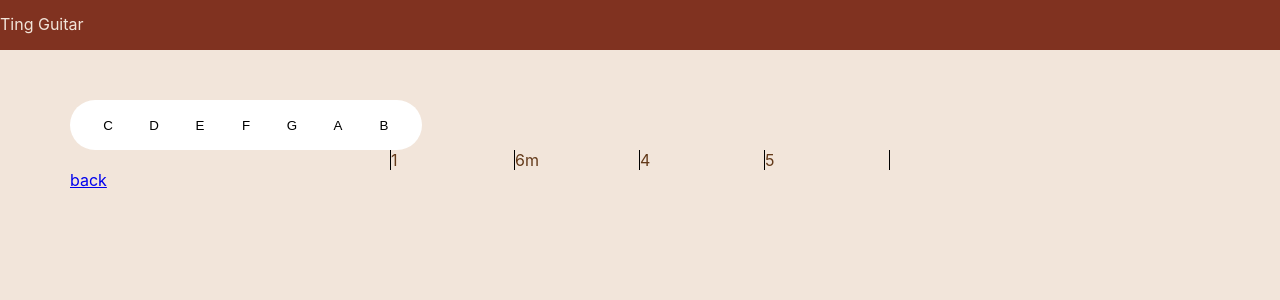
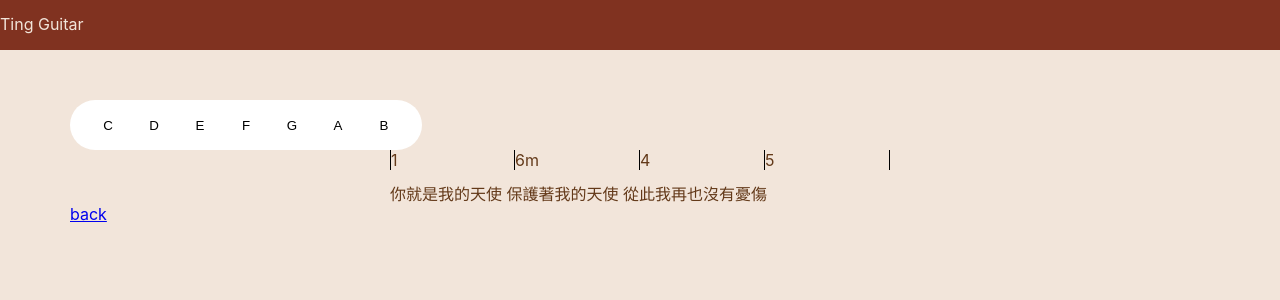
Before and after one commit to ting-ting-ting/ting-guitar, a React (Create React App) app: page /#/tab/1 in a window 1280 px wide. Shown: the top 300 px of the page. Built offline with nearby package versions, Linux system fonts and the light colour scheme.

Commit message:
show words

```diff
--- a/src/components/Line/index.jsx
+++ b/src/components/Line/index.jsx
@@ -5,14 +5,18 @@ import './index.scss';
 const Line = ({
   line,
 }) => {
-  console.log('line', line);
+  const chords = line.chords;
+  const words = line.words;
 
   return (
     <div className="line">
       <div className="measures-wrapper">
-        {line.chords.map((measure, idx) => (
+        {chords.map((measure, idx) => (
           <Measure key={idx} measure={measure} />
         ))}
+      </div>
+      <div className="words-wrapper">
+        <p>{words}</p>
       </div>
     </div>
   );
--- a/src/components/Line/index.scss
+++ b/src/components/Line/index.scss
@@ -14,4 +14,12 @@
       }
     }
   }
+
+  .words-wrapper {
+    margin-top: 15px;
+
+    p {
+      color: #633919;
+    }
+  }
 }
--- a/src/tabs/Mayday/Angel.jsx
+++ b/src/tabs/Mayday/Angel.jsx
@@ -55,11 +55,7 @@ const Angel = () => {
               null,
             ],
           ],
-          words: [
-            '你就是我的天使',
-            '保護著我的天使',
-            '從此我再也沒有憂傷',
-          ],
+          words: '你就是我的天使 保護著我的天使 從此我再也沒有憂傷'
         }}
       />
     </>
```
